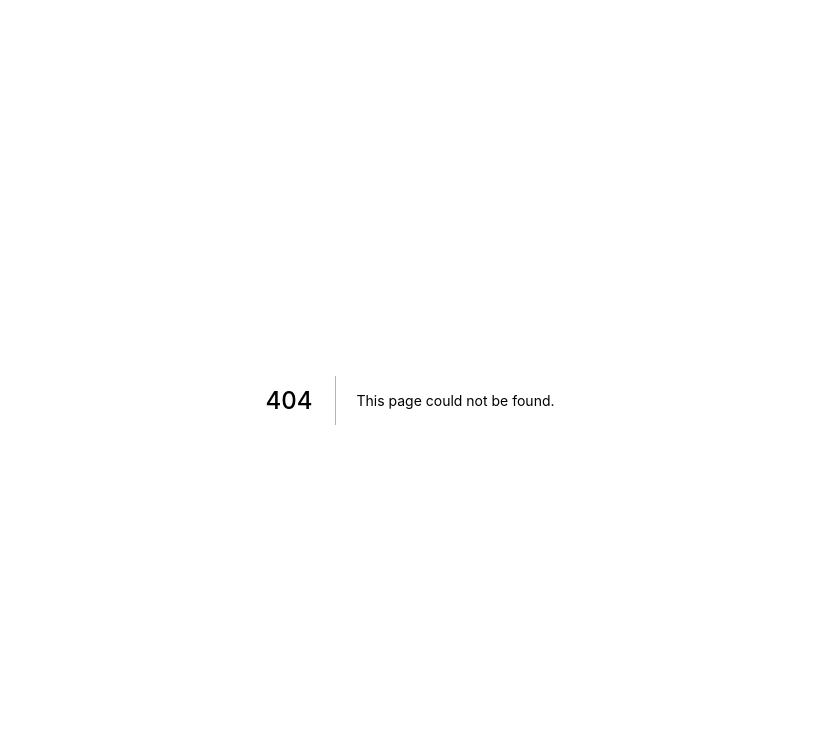
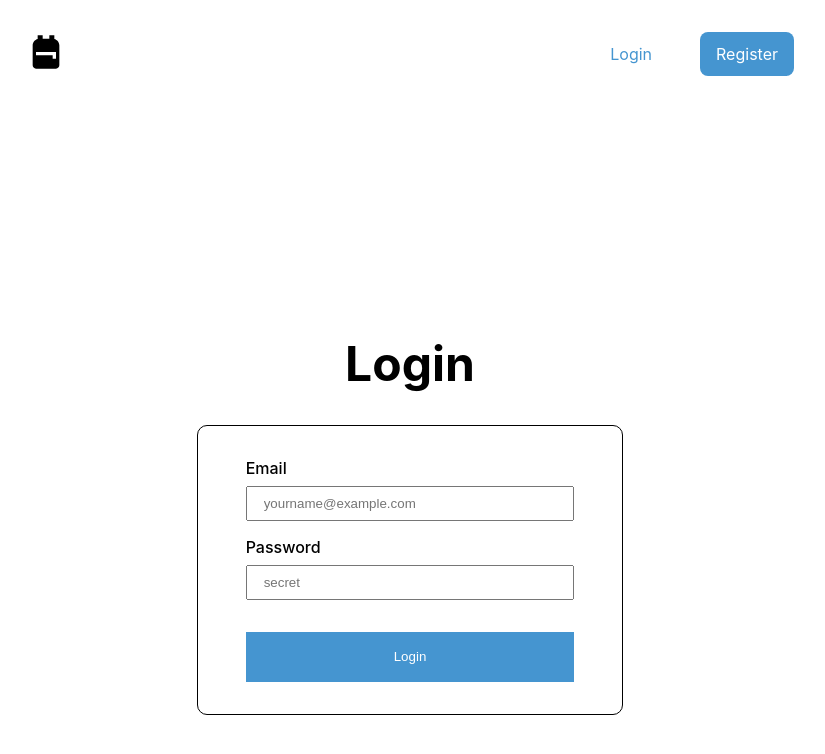
Before and after one commit to EthanChenYen-Peng/showwcase-portal, a Next.js app: page /login in a window 1280 px wide. Before the commit this address had no page. Shown: the top 754 px of the page, without its empty margins (230-1055 px from the left). Built offline with nearby package versions, Linux system fonts and the light colour scheme.

Commit message:
adding login page.
* Extending `AuthForm` to support login mode.

```diff
--- a/src/components/auth/AuthForm.tsx
+++ b/src/components/auth/AuthForm.tsx
@@ -10,10 +10,16 @@ import {
   typography,
   TypographyProps,
 } from 'styled-system'
-import { register } from '@/lib/api'
+import { register, login } from '@/lib/api'
 import { RegisterUserPayload, RegisterResponse } from '@/lib/types'
 
-function AuthForm() {
+interface AuthFormProps {
+  mode?: 'register' | 'login'
+}
+function AuthForm({ mode = 'register' }: AuthFormProps) {
+  const isRegisterForm = mode === 'register'
+  const mutationFunction = isRegisterForm ? register : login
+  const pageHeading = isRegisterForm ? 'Register' : 'Login'
   const [email, setEmail] = useState('')
   const [password, setPassword] = useState('')
 
@@ -21,7 +27,7 @@ function AuthForm() {
     RegisterResponse,
     Error,
     RegisterUserPayload
-  >(register)
+  >(mutationFunction)
 
   const handleSubmit: React.FormEventHandler<HTMLFormElement> = (e) => {
     e.preventDefault()
@@ -30,7 +36,7 @@ function AuthForm() {
   return (
     <Container>
       <Header fontSize="3rem" my="2rem">
-        Register
+        {pageHeading}
       </Header>
       <Form onSubmit={handleSubmit} minWidth={400} width={[0.7, 1 / 3]}>
         <FormGroup>
@@ -54,7 +60,7 @@ function AuthForm() {
           />
         </FormGroup>
         <SubmitBtn disabled={isLoading}>
-          {isLoading ? <ClipLoader loading={isLoading} /> : 'Register'}
+          {isLoading ? <ClipLoader loading={isLoading} /> : pageHeading}
         </SubmitBtn>
 
         {isError ? <div>{error.message}</div> : null}
--- /dev/null
+++ b/src/pages/login.tsx
@@ -0,0 +1,11 @@
+import PublicHeader from '@/components/layout/PublicHeader'
+import AuthForm from '@/components/auth/AuthForm'
+
+export default function Login() {
+  return (
+    <>
+      <PublicHeader />
+      <AuthForm mode="login" />
+    </>
+  )
+}
```
